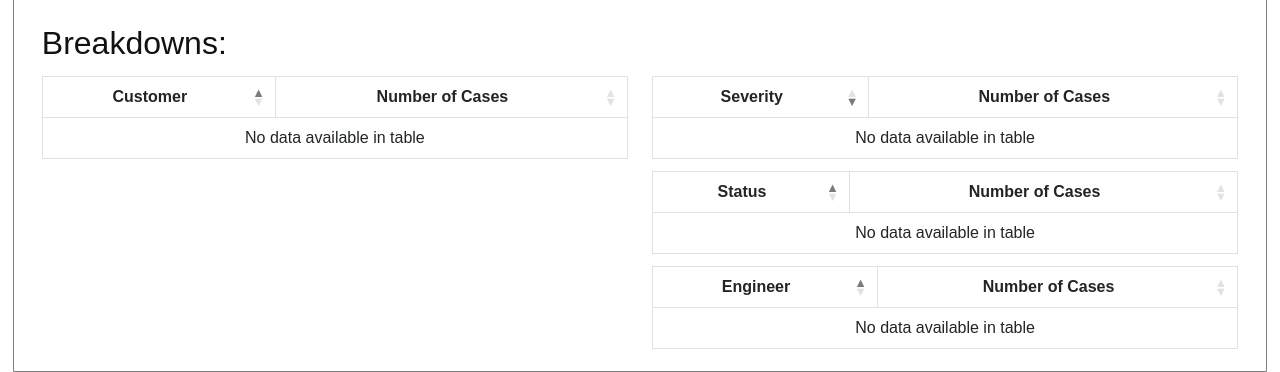
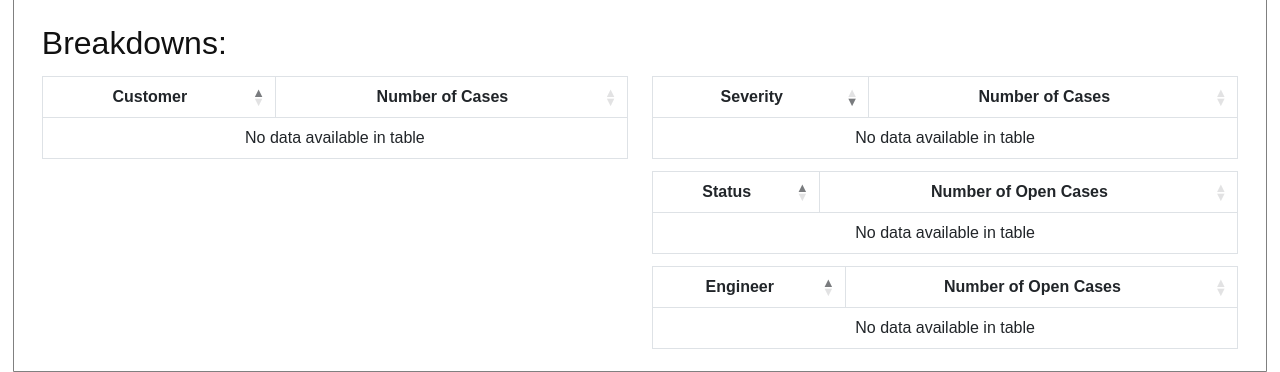
Before and after one commit to RHsyseng/t5g-field-support-team-utils, a Flask app: template dashboard/src/t5gweb/templates/ui/stats.html in a window 1280 px wide. Shown: the part 850-1222 px from the top of the page. Run offline with Flask 2, Linux system fonts and the light colour scheme; the template is opened without the code that fills it, so the values that code supplies are empty; some libraries are stand-ins or nearby versions.

Commit message:
filter out closed cases per account, engineer and severity

```diff
--- a/dashboard/src/t5gweb/libtelco5g.py
+++ b/dashboard/src/t5gweb/libtelco5g.py
@@ -907,12 +907,12 @@ def generate_stats(case_type):
         severity = data['severity']
         status = data['case_status']
 
-        stats['by_customer'][account] += 1
-        stats['by_engineer'][engineer] += 1
-        stats['by_severity'][severity] += 1
         stats['by_status'][status] += 1
 
         if status != 'Closed':
+            stats['by_customer'][account] += 1
+            stats['by_engineer'][engineer] += 1
+            stats['by_severity'][severity] += 1
             if severity == "High" or severity == "Urgent":
                 stats['high_prio'] += 1
             if cards[card]['escalated']:
--- a/dashboard/src/t5gweb/templates/ui/stats.html
+++ b/dashboard/src/t5gweb/templates/ui/stats.html
@@ -191,7 +191,7 @@
             </table>
             <table class="table table-bordered table-hover table-responsive mt-5 w-100 display" id="status">
                 <thead>
-                    <tr><th class="text-center">Status</th><th class="text-center">Number of Cases</th></tr>
+                    <tr><th class="text-center">Status</th><th class="text-center">Number of Open Cases</th></tr>
                 </thead>
                 <tbody class="list">
                         {% for status in stats['by_status'] %}
@@ -205,7 +205,7 @@
 
             <table class="table table-bordered table-hover table-responsive mt-5 w-100 display" id="engineers">
                 <thead>
-                    <tr><th class="text-center">Engineer</th><th class="text-center">Number of Cases</th></tr>
+                    <tr><th class="text-center">Engineer</th><th class="text-center">Number of Open Cases</th></tr>
                 </thead>
                 <tbody class="list">
                         {% for engineer in stats['by_engineer'] %}
```
